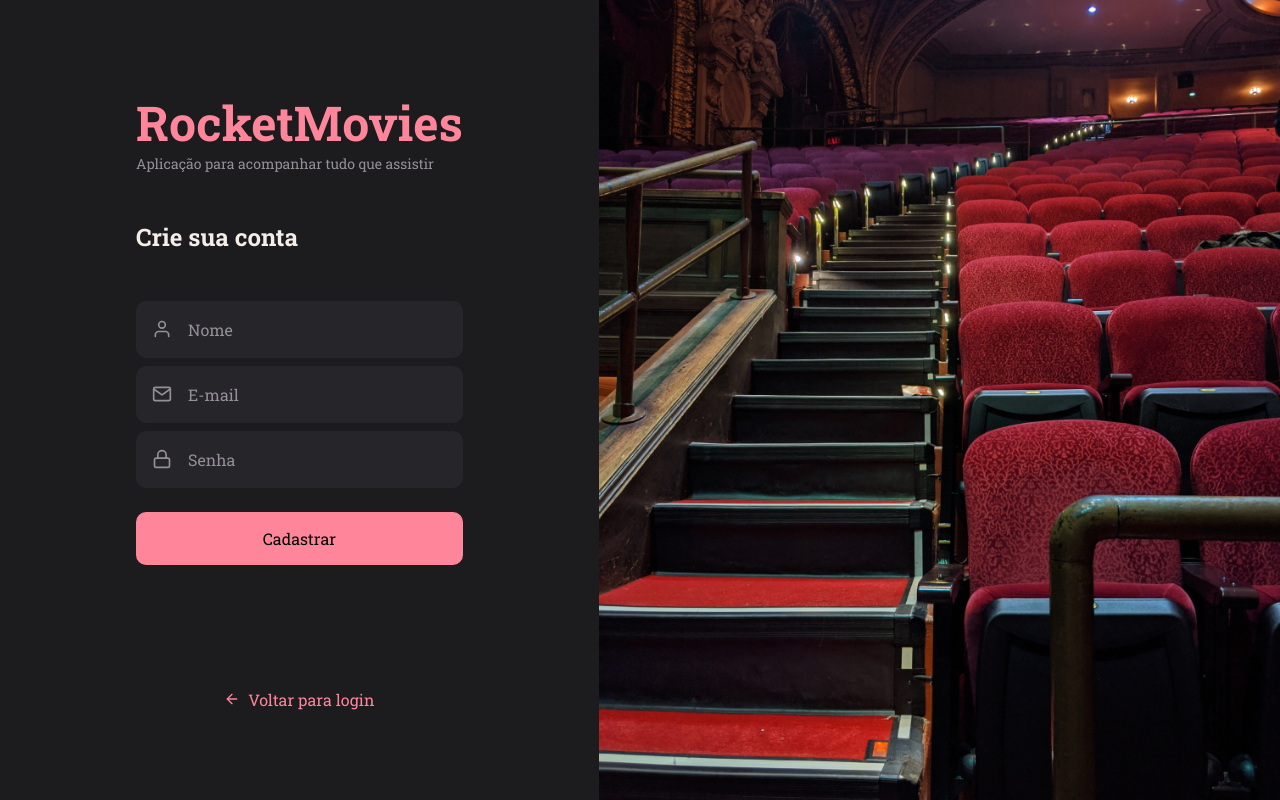
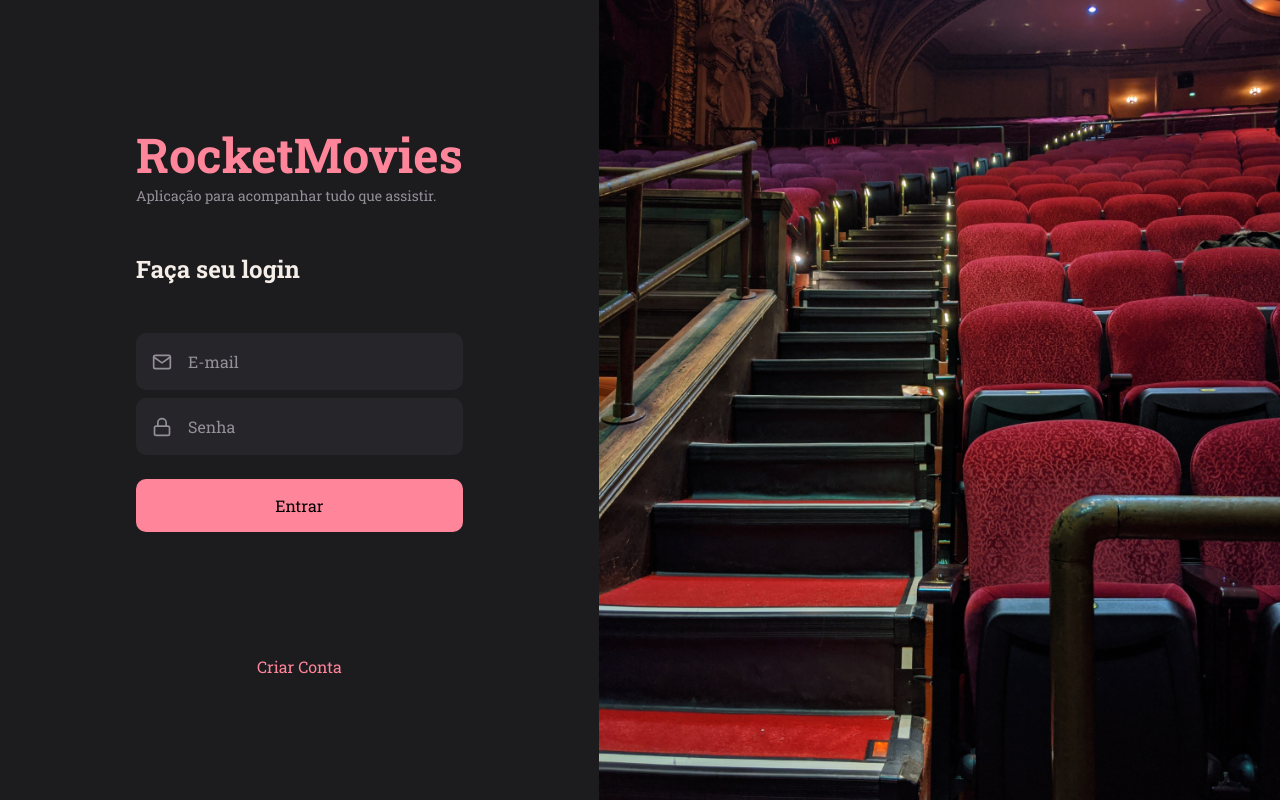
Before and after one commit to thiagoshibata/explorer-frontend-movies, a React (Vite) app: page / in a window 1280 px wide. Built offline with nearby package versions, Linux system fonts and the light colour scheme.

Commit message:
feat: created auth routes

```diff
--- a/src/main.jsx
+++ b/src/main.jsx
@@ -5,13 +5,13 @@
 import GlobalStyles from "./styles/global"
 import theme from "./styles/theme"
 
-import { SignUp } from "./pages/SignUp"
+import { Routes } from "./routes"
 
 ReactDOM.createRoot(document.getElementById("root")).render(
   <React.StrictMode>
     <ThemeProvider theme={theme}>
       <GlobalStyles />
-      <SignUp />
+      <Routes />
     </ThemeProvider>
   </React.StrictMode>
 )
--- a/src/pages/SignIn/index.jsx
+++ b/src/pages/SignIn/index.jsx
@@ -1,5 +1,6 @@
 import { Container, Form, Background } from "./styles"
 import { FiMail, FiLock } from "react-icons/fi"
+import { Link } from "react-router-dom"
 
 import { Button } from "../../components/Button"
 import { Input } from "../../components/Input"
@@ -14,7 +15,7 @@
         <Input icon={FiMail} type="text" placeholder="E-mail" />
         <Input icon={FiLock} type="password" placeholder="Senha" />
         <Button title="Entrar" />
-        <a href="/">Criar Conta</a>
+        <Link to="/register">Criar Conta</Link>
       </Form>
       <Background />
     </Container>
--- a/src/pages/SignUp/index.jsx
+++ b/src/pages/SignUp/index.jsx
@@ -1,5 +1,6 @@
 import { Container, Form, Background } from "./styles"
-import {FiUser ,FiMail, FiLock, FiArrowLeft } from "react-icons/fi"
+import { FiUser, FiMail, FiLock, FiArrowLeft } from "react-icons/fi"
+import { Link } from "react-router-dom"
 
 import { Button } from "../../components/Button"
 import { Input } from "../../components/Input"
@@ -15,10 +16,10 @@
         <Input icon={FiMail} type="text" placeholder="E-mail" />
         <Input icon={FiLock} type="password" placeholder="Senha" />
         <Button title="Cadastrar" />
-        <a href="/">
+        <Link to="/">
           <FiArrowLeft />
           <span>Voltar para login</span>
-        </a>
+        </Link>
       </Form>
       <Background />
     </Container>
--- /dev/null
+++ b/src/routes/auth.routes.jsx
@@ -0,0 +1,13 @@
+import { Routes, Route } from "react-router-dom"
+
+import { SignIn } from "../pages/SignIn"
+import { SignUp } from "../pages/SignUp"
+
+export function AuthRoutes() {
+  return (
+    <Routes>
+      <Route path="/" element={<SignIn />} />
+      <Route path="/register" element={<SignUp />} />
+    </Routes>
+  )
+}
--- /dev/null
+++ b/src/routes/index.jsx
@@ -0,0 +1,10 @@
+import { BrowserRouter } from "react-router-dom"
+import { AuthRoutes } from "./auth.routes"
+
+export function Routes() {
+  return (
+    <BrowserRouter>
+      <AuthRoutes />
+    </BrowserRouter>
+  )
+}
```
